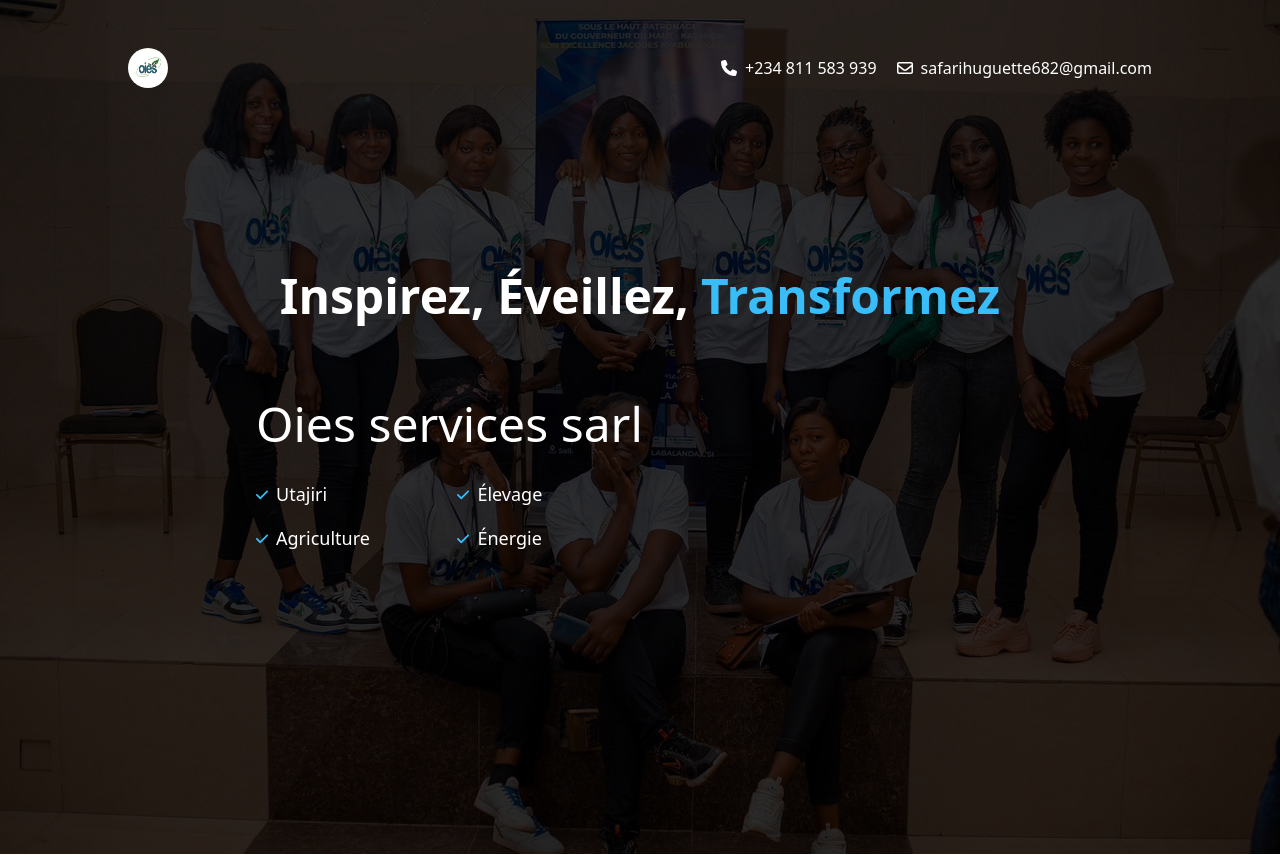
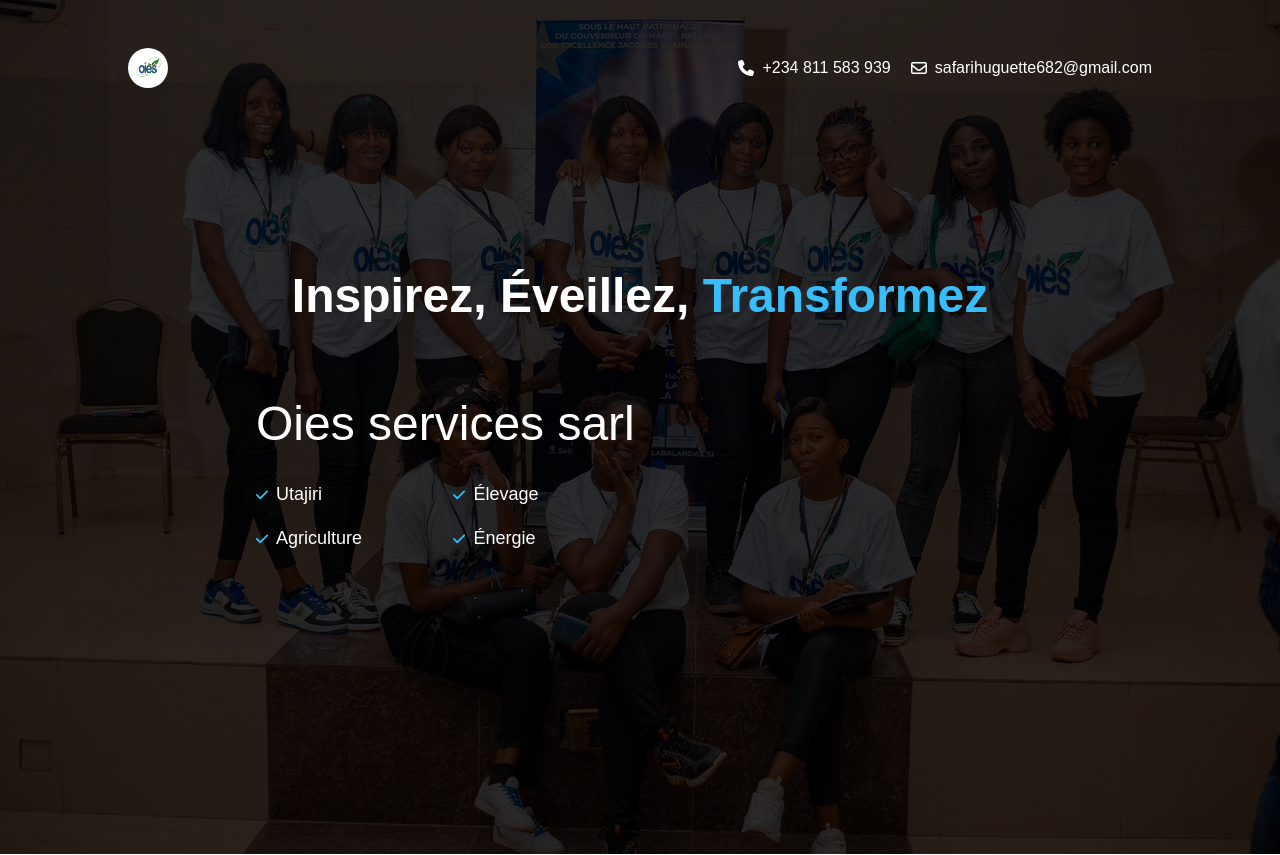
Before and after one commit to musanzi/oies-services, an Angular app: page / in a window 1280 px wide. Shown: the top 855 px of the page. Built offline with nearby package versions, Linux system fonts and the light colour scheme; a web font is replaced by a local one.

Commit message:
style: update font

```diff
--- a/tailwind.config.ts
+++ b/tailwind.config.ts
@@ -8,7 +8,7 @@
       }
     },
     fontFamily: {
-      clash: ['General Sans', 'sans-serif']
+      general: ['General Sans', 'sans-serif']
     }
   },
   plugins: []
```
